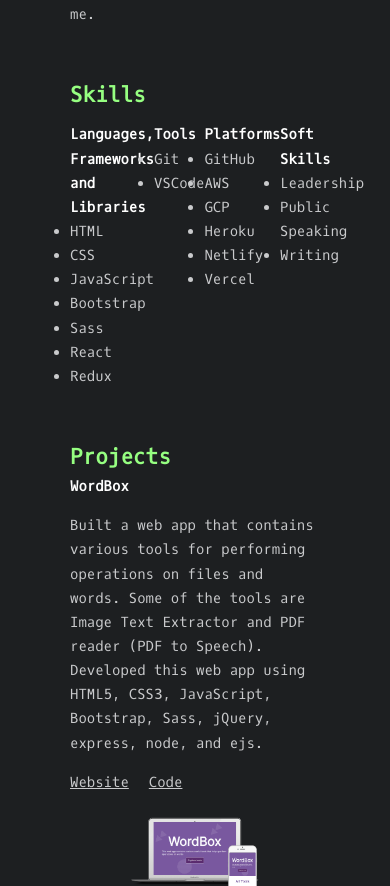
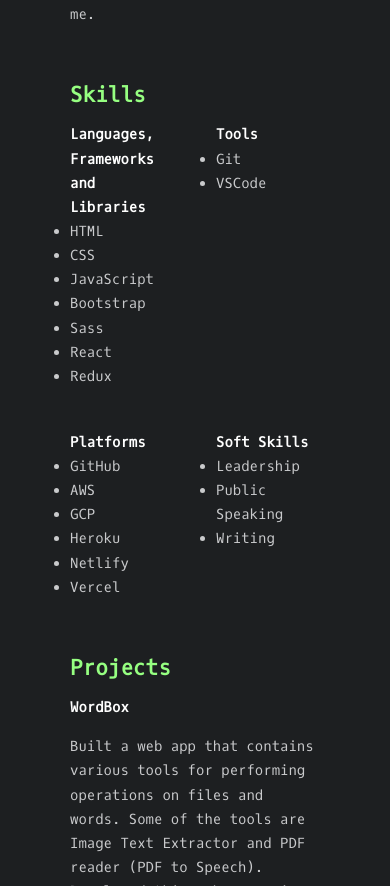
Before and after one commit to abrusu-collins/Portfolio-v7, a React (Create React App) app: page / in a window 390 px wide. Shown: the part 725-1611 px from the top of the page. Built offline with nearby package versions, Linux system fonts and the light colour scheme.

Commit message:
smoooooooth

```diff
--- a/src/sass/_responsive.scss
+++ b/src/sass/_responsive.scss
@@ -61,6 +61,16 @@
     }
 }
 
+@media screen and (max-width:800px){
+    .skills{
+        & .categories{
+            display: grid;
+            grid-template-columns: repeat(2,1fr);
+            grid-gap: 3rem;
+        }
+    }
+}
+
 //projects responsiveness
 @media screen and (max-width:960px) {
     .projects{
@@ -74,8 +84,31 @@
 
 @media screen and (max-width:900px) {
     .projects{
+        & .projecthead{
+            margin-bottom: 10px;
+        }
         & .project{
             flex-direction: column;
+        }
+    }
+}
+
+@media screen and (max-width:800px) {
+    .projects{
+        & .project{
+            & img{
+                width:70%;
+            }
+        }
+    }
+}
+
+@media screen and (max-width:720px) {
+    .projects{
+        & .project{
+            & img{
+                width:80%;
+            }
         }
     }
 }
--- a/src/styles/style.css
+++ b/src/styles/style.css
@@ -189,13 +189,33 @@ body {
     width: 100%;
   }
 }
+@media screen and (max-width: 800px) {
+  .skills .categories {
+    display: grid;
+    grid-template-columns: repeat(2, 1fr);
+    grid-gap: 3rem;
+  }
+}
 @media screen and (max-width: 960px) {
   .projects .project img {
     width: 60%;
   }
 }
 @media screen and (max-width: 900px) {
+  .projects .projecthead {
+    margin-bottom: 10px;
+  }
   .projects .project {
     flex-direction: column;
   }
 }
+@media screen and (max-width: 800px) {
+  .projects .project img {
+    width: 70%;
+  }
+}
+@media screen and (max-width: 720px) {
+  .projects .project img {
+    width: 80%;
+  }
+}
```
